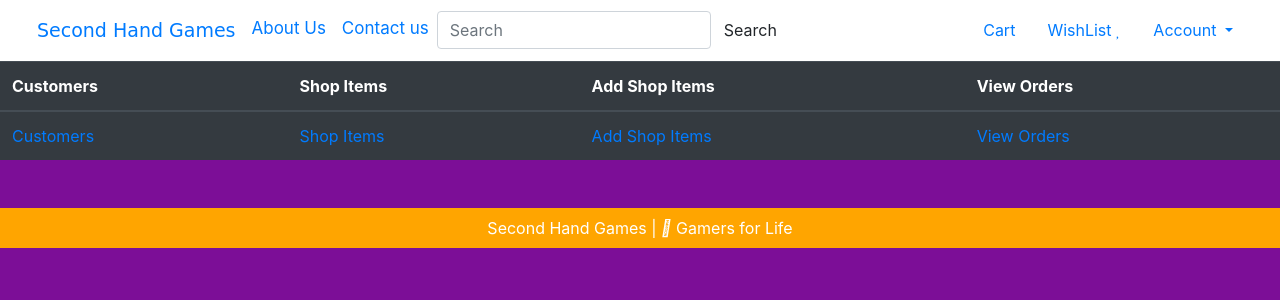
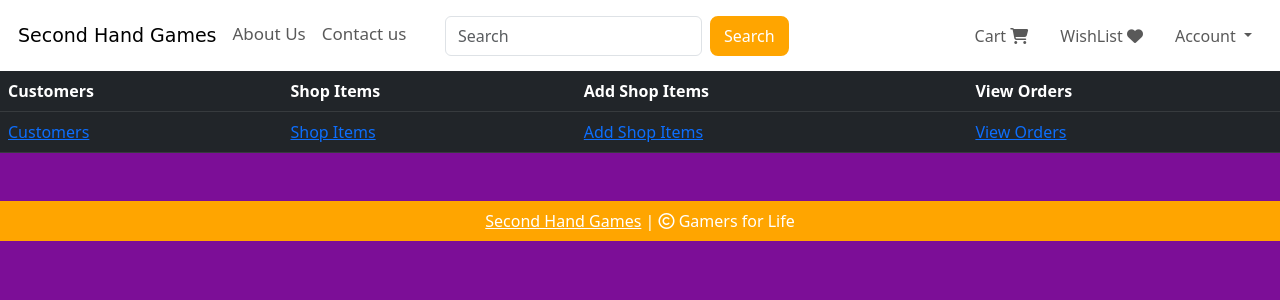
Before and after one commit to Natalie-LG05/Second-Hand-Games, a Flask app: page /admin-page in a window 1280 px wide. Shown: the top 300 px of the page. Run offline with Flask 3, Linux system fonts and the light colour scheme; the visitor is signed in with stand-in values (Sample User, id 1); some libraries are stand-ins or nearby versions.

Commit message:
"works but small appearance changes reverted"

```diff
--- a/website/templates/base.html
+++ b/website/templates/base.html
@@ -1,21 +1,21 @@
 
 <!DOCTYPE html>
-<html>
-  <head>
-    <meta charset="utf-8" />
-    <meta name="viewport" content="width=device-width, initial-scale=1" />
-    <link
-      rel="stylesheet"
-      href="https://stackpath.bootstrapcdn.com/bootstrap/4.4.1/css/bootstrap.min.css"
-      integrity="sha384-Vkoo8x4CGsO3+Hhxv8T/Q5PaXtkKtu6ug5TOeNV6gBiFeWPGFN9MuhOf23Q9Ifjh"
-      crossorigin="anonymous"
-    />
-    <link
-      rel="stylesheet"
-      href="https://stackpath.bootstrapcdn.com/font-awesome/4.7.0/css/font-awesome.min.css"
-      crossorigin="anonymous"
-    />
-    <link rel="stylesheet" href="styling\basestyle.css">
+<html lang="en">
+<head>
+    <meta charset="UTF-8">
+    <meta name="viewport" content="width=device-width, initial-scale=1.0">
+
+    <script src="https://cdn.jsdelivr.net/npm/@popperjs/core@2.11.8/dist/umd/popper.min.js"></script>
+    <script src="https://cdn.jsdelivr.net/npm/bootstrap@5.3.1/dist/js/bootstrap.min.js" ></script>
+
+
+    <script src="https://kit.fontawesome.com/e24507d923.js" crossorigin="anonymous"></script>
+    <link rel="stylesheet" href="https://cdnjs.cloudflare.com/ajax/libs/bootstrap-icons/1.10.5/font/bootstrap-icons.min.css" />
+
+
+    <link rel="stylesheet" href="{{ url_for('static', filename='css/all.min.css') }}">
+    <link rel="stylesheet" href="{{ url_for('static', filename='css/bootstrap.min.css') }}">
+    <link rel="stylesheet" href="{{ url_for('static', filename='css/style.css') }}">
 
     <title>Second Hand Games | {% block title %} {% endblock %}</title>
 </head>
```
